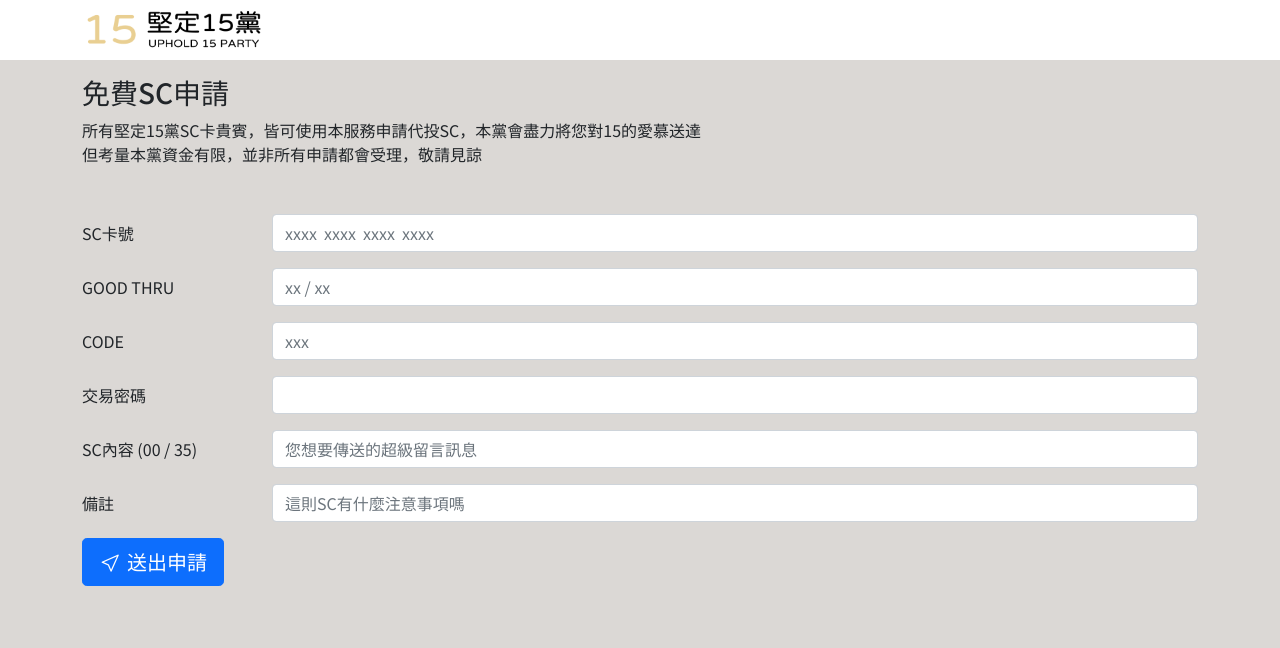
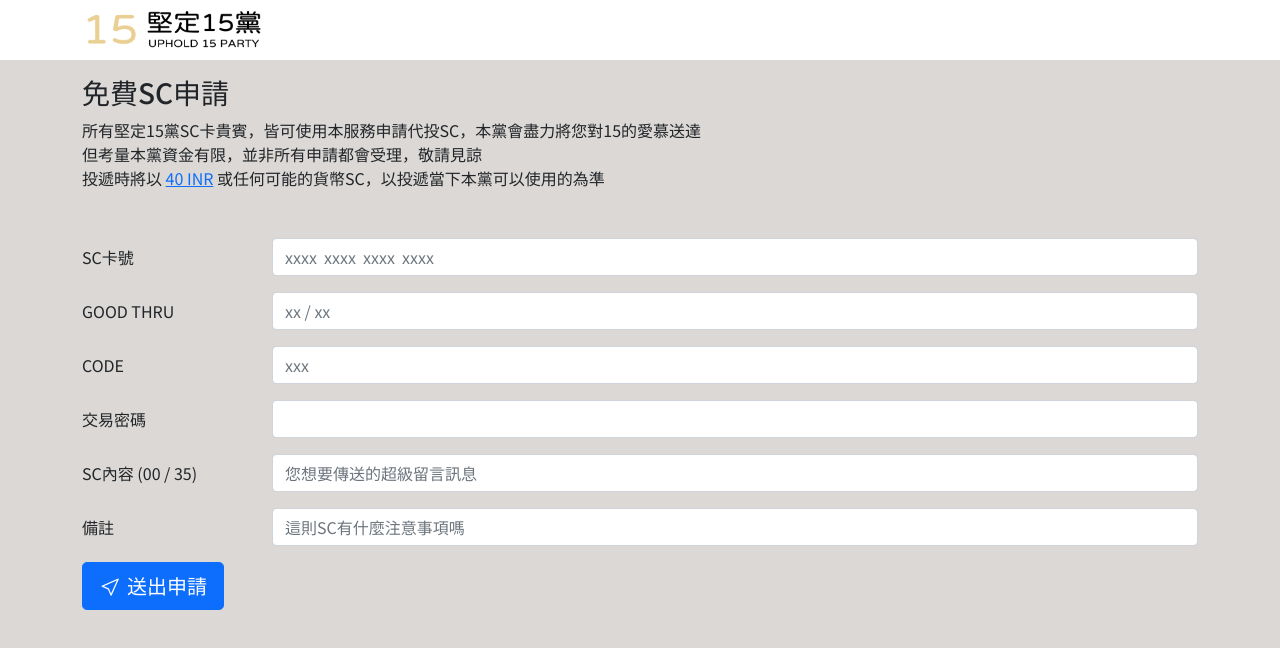
Before and after one commit to SoftwareSing/uphold-15-party-web, a Svelte app: page /sc/apply in a window 1280 px wide. Shown: the top 648 px of the page. Built offline with nearby package versions, Linux system fonts and the light colour scheme.

Commit message:
更新SC申請說明

```diff
--- a/src/ScApplyPage.svelte
+++ b/src/ScApplyPage.svelte
@@ -50,6 +50,11 @@
     <h3>免費SC申請</h3>
     <div>所有堅定15黨SC卡貴賓，皆可使用本服務申請代投SC，本黨會盡力將您對15的愛慕送達</div>
     <div>但考量本黨資金有限，並非所有申請都會受理，敬請見諒</div>
+    <div>
+      投遞時將以
+      <a href="https://www.google.com/search?q=40+INR+to+TWD" target="_blank">40 INR</a>
+      或任何可能的貨幣SC，以投遞當下本黨可以使用的為準
+    </div>
   </div>
 
   <div class="mt-5">
```
